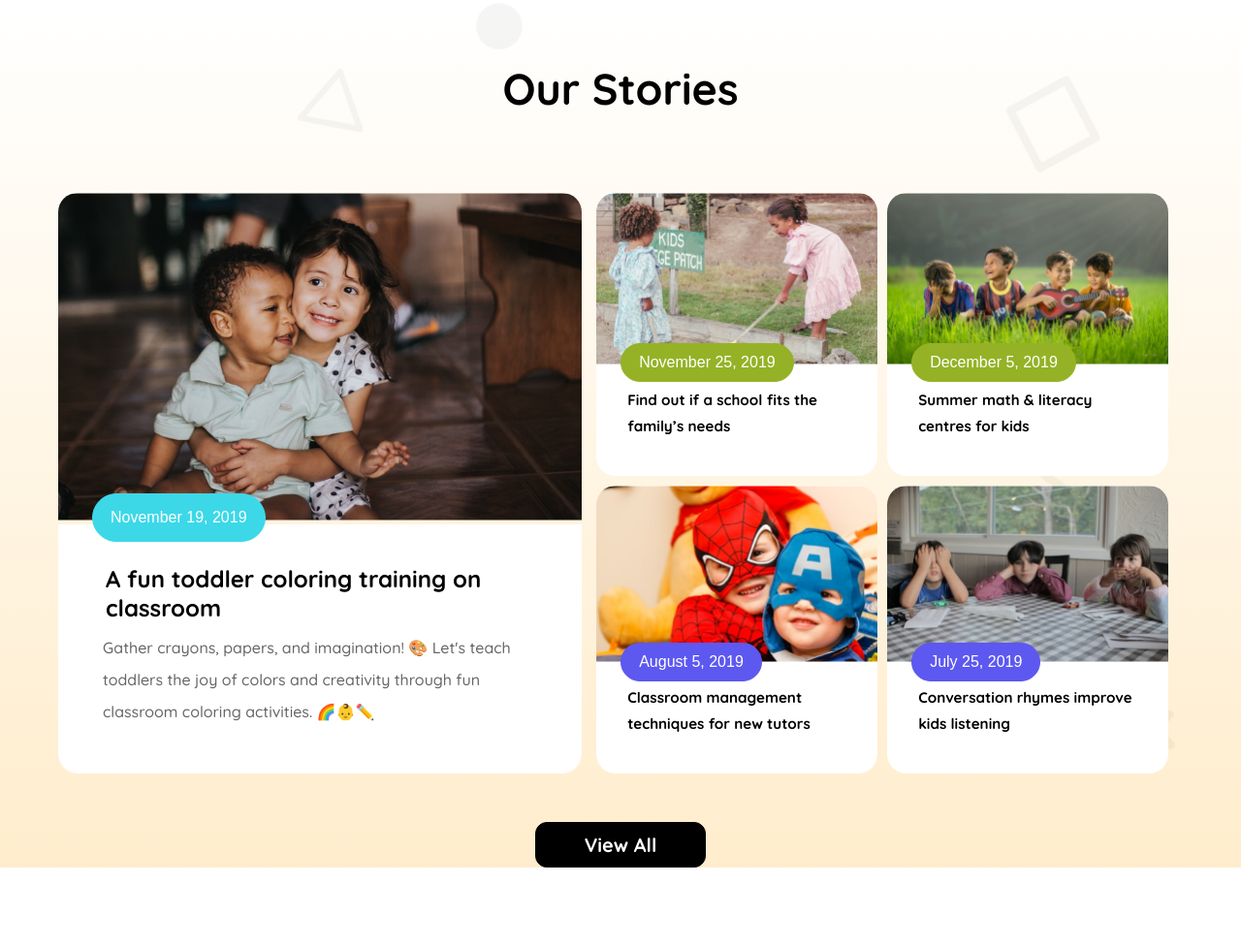
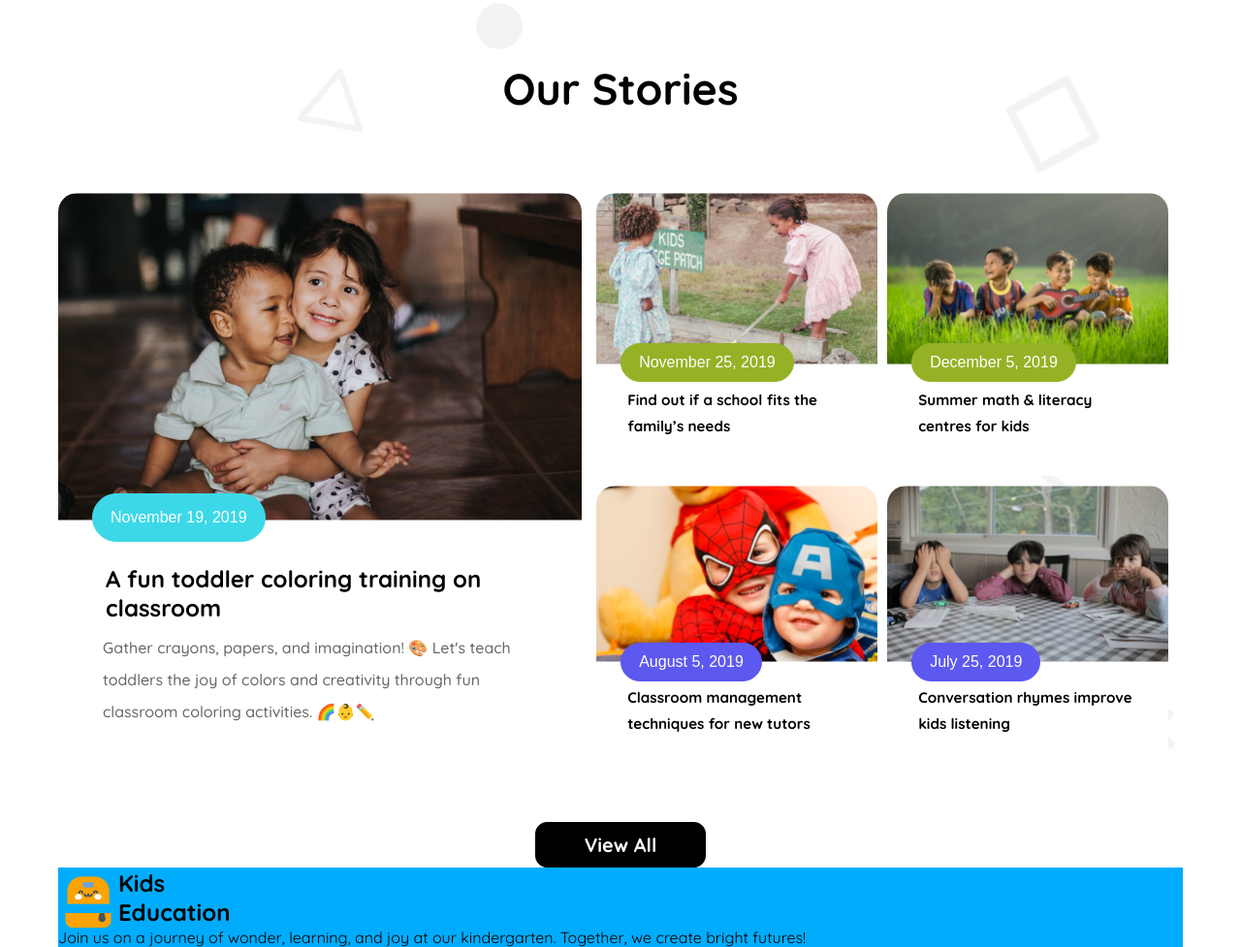
Before and after one commit to ashraful-fahim/kids-school, a plain HTML site: page index.html in a window 1280 px wide. Shown: the part 1472-2449 px from the top of the page at 97% size. Before the commit the page ends 2367 px from the top, so only its background shows below. Drawn offline with Linux system fonts and the light colour scheme.

Commit message:
added the bg properly

```diff
--- a/index.html
+++ b/index.html
@@ -140,7 +140,14 @@
         </section>
     </main>
     <footer>
-
+        <div class="footer-start">
+            <div class="footer-title display-flex">
+                <img src="./assets/logo.png" alt="logo">
+                <h2>Kids
+                <br>Education</h2>
+            </div>
+            <p>Join us on a journey of wonder, learning, and joy at our kindergarten. Together, we create bright futures!</p>
+        </div>
     </footer>
 </body>
 
--- a/styles/school.css
+++ b/styles/school.css
@@ -32,6 +32,12 @@ display: flex;
     font-weight: 700;
     border: none;
     background-color: white;
+}
+
+footer{
+    background-color: #01ACFD;
+    max-width: 1160px;
+    margin: 0 auto;
 }
 
 /* Nav Bar Styles */
@@ -318,8 +324,8 @@ display: flex;
 /* Our-Stories section related styles */
 
 .our-stories{
-    background-image: linear-gradient(rgba(255, 255, 255, 0.2), rgba(254, 163, 1, 0.2)),
-    url('/assets/bg.png');
+    background-image: url('/assets/bg.png');
+    background-color: linear-gradient(to top, #fbf0d9 20%, white 80%);
     background-repeat: no-repeat;
     background-image: contain;
 }
@@ -472,6 +478,9 @@ display: flex;
 .story-card-2 img{
     max-width: 100%;
 }
+.mini-story-cards{
+    grid-template-columns: repeat(2, 1fr);
+}
 .our-stories-container h2{
 font-size: 1.625rem;
 padding-top: 40px;
@@ -495,3 +504,11 @@ display: flex;
     padding: 1.25rem 2rem;
 }
 }
+
+
+/* footer styles */
+.footer-title{
+    justify-content:start;
+    align-items:center;
+
+}
```
Lines whose indentation alone changed are shown as unchanged.
